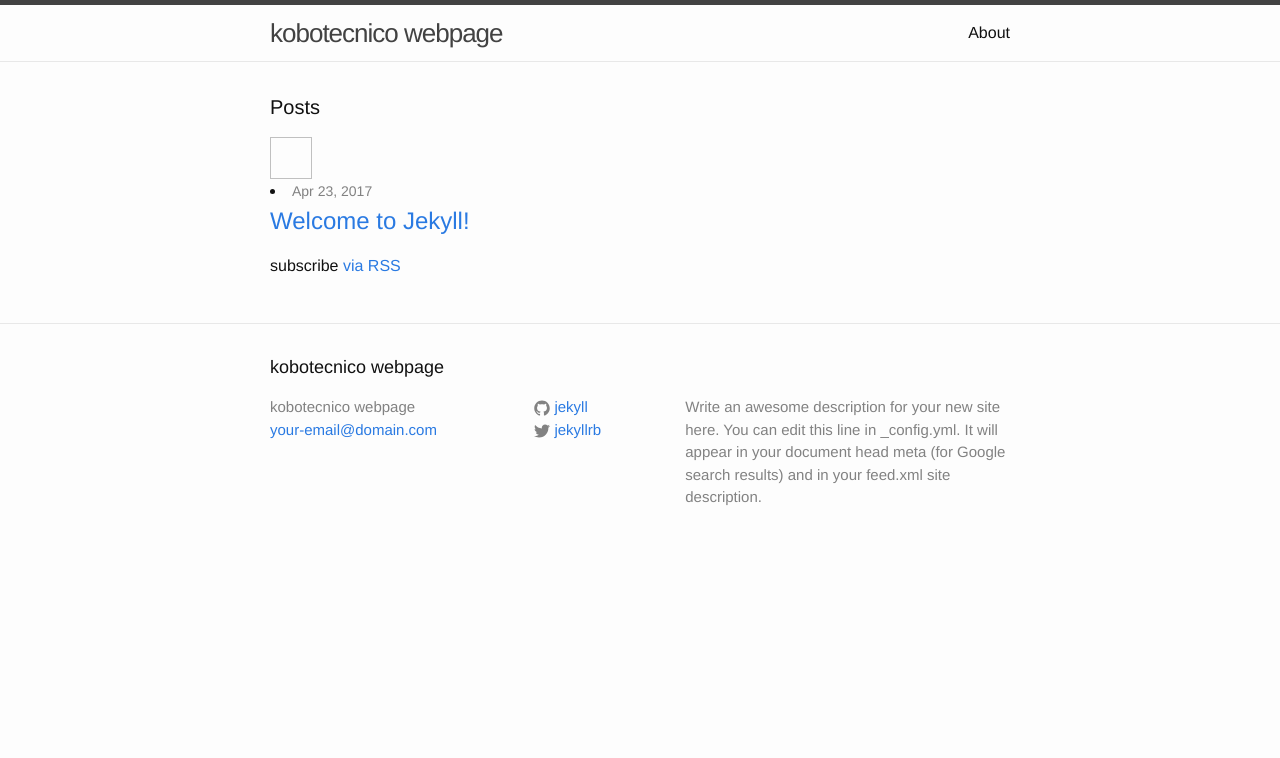
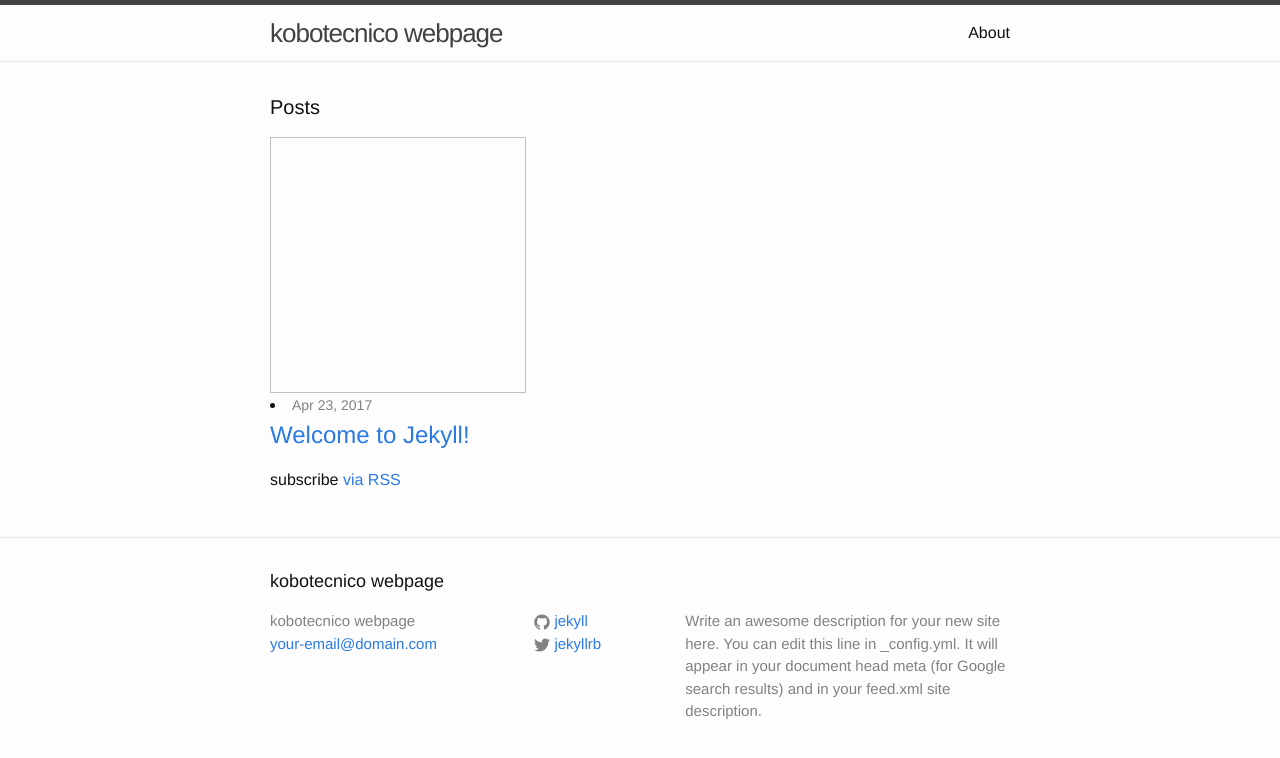
Before and after one commit to kobotecnico/kobotecnico.github.io, a Jekyll site: the page built from index.html, in a window 1280 px wide. Shown: the top 758 px of the page. Built offline with Jekyll 4.4.1, drawn with Linux system fonts in a browser that asks for light colours.

Commit message:
Update index.html

```diff
--- a/index.html
+++ b/index.html
@@ -7,7 +7,7 @@
   <h1 class="page-heading">Posts</h1>
 
       <a href="https://www.youtube.com/watch?v=dQw4w9WgXcQ">
-        <img scr="https://i.imgur.com/vMOJDOk.jpg?1" style="width:42px;height:42px;border:0;>
+        <img scr="https://i.imgur.com/vMOJDOk.jpg?1" style="width:256px;height:256px;border:0;>
   </a>
 
 
```
